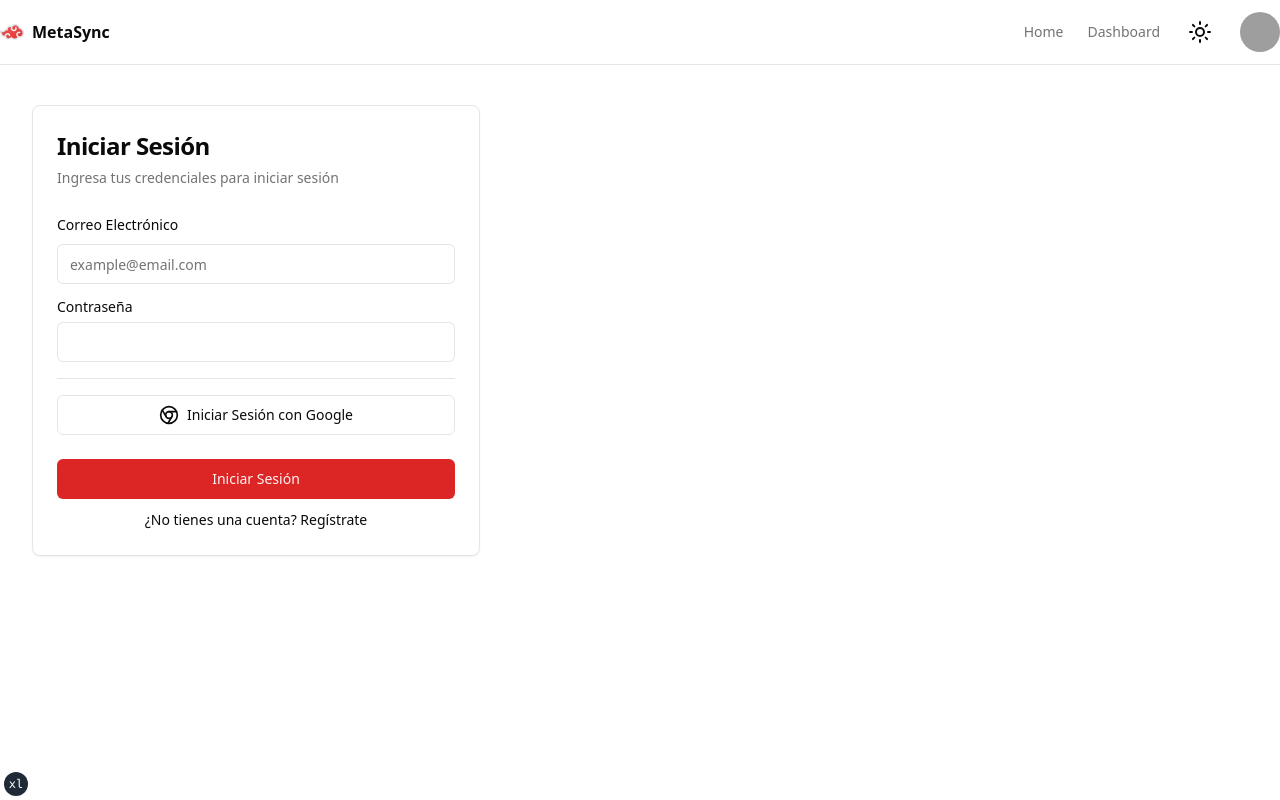
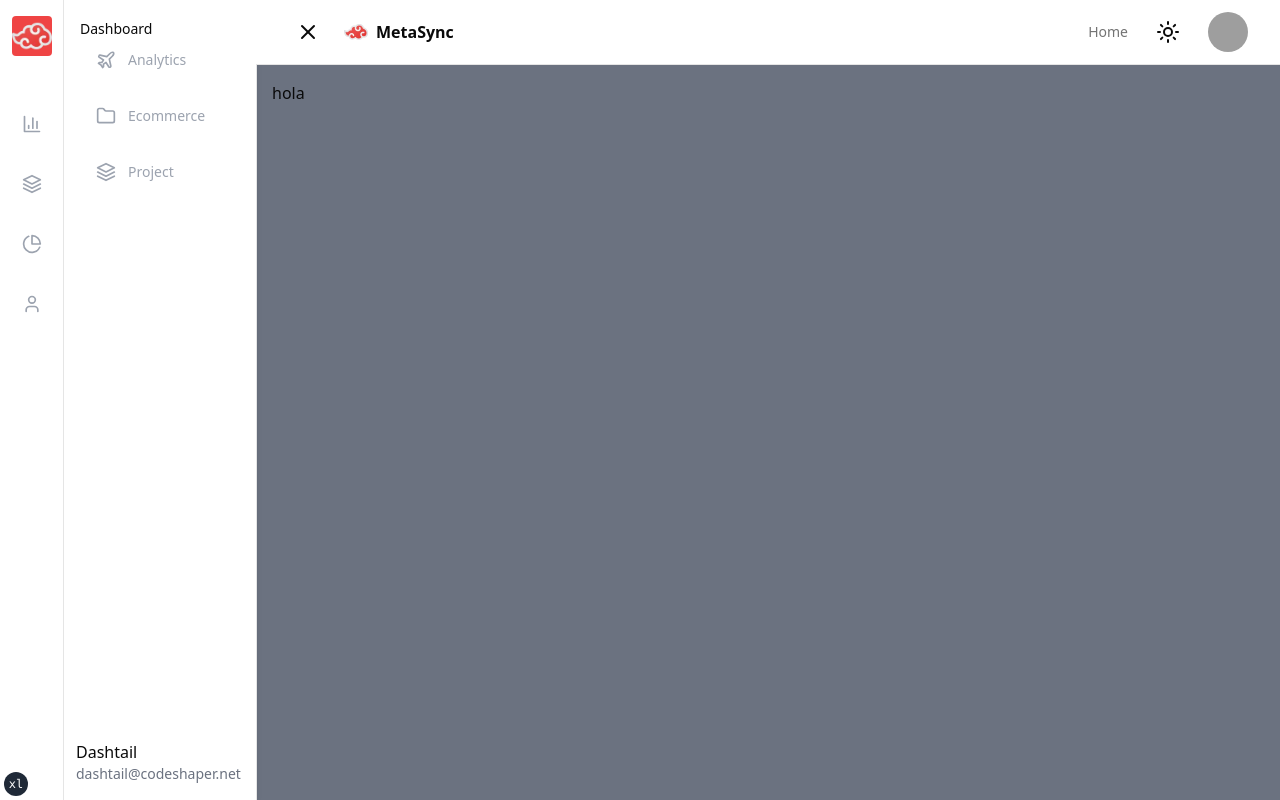
Before and after one commit to ToquiNovic/MetaSync-Client, a React (Vite) app: page /dashboard in a window 1280 px wide. Before the commit this address led to /login. Built offline with nearby package versions, Linux system fonts and the light colour scheme; no server answers; grey boxes are pictures that could not be loaded.

Commit message:
add sitebar

```diff
--- a/package.json
+++ b/package.json
@@ -13,6 +13,7 @@
     "@radix-ui/react-avatar": "^1.1.0",
     "@radix-ui/react-label": "^2.1.0",
     "@radix-ui/react-progress": "^1.1.0",
+    "@radix-ui/react-scroll-area": "^1.1.0",
     "@radix-ui/react-separator": "^1.1.0",
     "@radix-ui/react-slot": "^1.0.2",
     "axios": "^1.7.4",
--- a/src/App.tsx
+++ b/src/App.tsx
@@ -1,15 +1,17 @@
+// App.tsx
 import { createBrowserRouter, RouterProvider } from 'react-router-dom'
 import Layout from '@/layouts/Layout'
 import HomePage from '@/pages/HomePage'
-import RequireAuth from '@/utils/RequireAuth'
 import Dashboard from '@/pages/Dashboard'
 import LoginPage from '@/pages/LoginPage'
 import RegisterPage from '@/pages/RegisterPage'
 import ErrorPage from '@/pages/ErrorPage'
 import { ThemeProvider } from '@/components/theme-provider'
 import { TailwindIndicator } from '@/components/tailwind-indicator'
+// import AuthContext from '@/utils/AuthContext'
+import DashboardLayout from '@/layouts/DashboardLayout'
 
-const router = createBrowserRouter([
+const homeRoutes = [
   {
     path: '/',
     element: <Layout />,
@@ -26,14 +28,34 @@ const router = createBrowserRouter([
       {
         path: 'register',
         element: <RegisterPage />
-      },
-      {
-        path: 'dashboard',
-        element: <RequireAuth><Dashboard /></RequireAuth>
       }
     ]
   }
-])
+]
+
+const dashboardRoutes = [
+  {
+    path: '/dashboard',
+    element: (
+    // <AuthContext>
+    // <DashboardLayout />
+    // </AuthContext>
+      <DashboardLayout />
+
+    ),
+    errorElement: <ErrorPage />,
+    children: [
+      {
+        path: '',
+        element: <Dashboard />
+      }
+    ]
+  }
+]
+
+const combinedRoutes = [...homeRoutes, ...dashboardRoutes]
+
+const router = createBrowserRouter(combinedRoutes)
 
 function App () {
   return (
@@ -43,7 +65,6 @@ function App () {
           <RouterProvider router={router} />
         </div>
         <TailwindIndicator />
-
       </ThemeProvider>
     </div>
   )
--- /dev/null
+++ b/src/components/app/Dashboard/Sidebar.tsx
@@ -0,0 +1,71 @@
+import { Button } from '@/components/ui/button'
+import { ScrollArea } from '@/components/ui/scroll-area'
+import { Label } from '@radix-ui/react-label'
+import { BarChart3, User, Layers, PieChart, Plane, Folder } from 'lucide-react'
+
+interface SidebarProps {
+  isCollapsible: boolean;
+}
+
+export default function Sidebar ({ isCollapsible }: SidebarProps) {
+  const menuItems = [
+    { label: 'Tableros', icon: BarChart3 },
+    { label: 'Equipos', icon: Layers },
+    { label: 'Sensores', icon: PieChart },
+    { label: 'Usuarios', icon: User }
+  ]
+
+  return (
+    <div className='fixed h-screen bg-background border-r shadow-md flex'>
+      {/* Parte fija: Menú principal */}
+      <div className='w-16 flex flex-col items-center py-4 border-r'>
+        <div className='w-15 h-15 bg-red-500 rounded-sm flex items-center justify-center mb-8'>
+          <img src='/metasync-logo.webp' alt='MetaSync Logo' className='h-10 w-10' />
+        </div>
+        <nav className='flex flex-col space-y-5 py-4'>
+          {menuItems.map((item, index) => (
+            <div key={index} className='relative group'>
+              <Button variant='ghost' size='icon' className='text-gray-400 hover:text-gray-600'>
+                <item.icon className='h-5 w-5' />
+              </Button>
+              <span className='absolute left-full ml-2 px-2 py-1 rounded bg-gray-800 text-white text-xs opacity-0 group-hover:opacity-100 transition-opacity duration-300 z-10 whitespace-nowrap'>
+                {item.label}
+              </span>
+            </div>
+          ))}
+        </nav>
+      </div>
+
+      {/* Parte colapsable: Opciones adicionales */}
+      <div className={`transition-width duration-500 ${isCollapsible ? 'w-0 overflow-hidden' : 'w-48'} flex flex-col`}>
+        <div className={`p-4 ${isCollapsible ? 'hidden' : 'block'}`}>
+          <Label className='text-sm font-medium mb-4'>Dashboard</Label>
+          <ScrollArea className='flex-1'>
+            <nav className='flex flex-col space-y-4'>
+              <Button variant='ghost' className='w-full justify-start text-gray-400 hover:text-gray-600'>
+                <Plane className='h-5 w-5 mr-3' />
+                <span>Analytics</span>
+              </Button>
+              <Button variant='ghost' className='w-full justify-start text-gray-400 hover:text-gray-600'>
+                <Folder className='h-5 w-5 mr-3' />
+                <span>Ecommerce</span>
+              </Button>
+              <Button variant='ghost' className='w-full justify-start text-gray-400 hover:text-gray-600'>
+                <Layers className='h-5 w-5 mr-3' />
+                <span>Project</span>
+              </Button>
+            </nav>
+          </ScrollArea>
+        </div>
+        <div className='fixed bottom-1 left-15 z-50 flex items-center justify-center p-3'>
+          <div className='flex items-center space-x-3'>
+            <div>
+              <p className='font-medium'>Dashtail</p>
+              <p className='text-sm text-gray-500'>dashtail@codeshaper.net</p>
+            </div>
+          </div>
+        </div>
+      </div>
+    </div>
+  )
+}
--- a/src/components/app/Login/formLogin.tsx
+++ b/src/components/app/Login/formLogin.tsx
@@ -13,7 +13,7 @@ export default function FormLogin () {
   }
 
   return (
-    <div className='container grid items-center gap-6 pb-8 pt-20 md:py-10'>
+    <div className='flex items-center justify-center min-h-screen w-full px-4'>
       <Card className='w-full max-w-md'>
         <CardHeader>
           <CardTitle className='text-2xl font-bold'>Iniciar Sesión</CardTitle>
--- a/src/components/app/NavBar/site-header.tsx
+++ b/src/components/app/NavBar/site-header.tsx
@@ -1,39 +1,67 @@
 import { useState } from 'react'
+import { useLocation } from 'react-router-dom'
 import { MainNav } from '@/components/app/NavBar/main-nav'
 import { ThemeToggle } from '@/components/app/NavBar/theme-toggle'
 import { siteConfig } from '@/config/site'
 import AvatarUser from '@/components/app/NavBar/avatar'
 import { Menu, X } from 'lucide-react'
+import { Button } from '@/components/ui/button'
 
-export function SiteHeader () {
+// Definir las props esperadas por SiteHeader
+interface SiteHeaderProps {
+  toggleSidebar: () => void;
+  isSidebarVisible: boolean;
+}
+
+export function SiteHeader ({ toggleSidebar, isSidebarVisible }: SiteHeaderProps) {
   const [isMenuOpen, setIsMenuOpen] = useState(false)
+  const location = useLocation()
 
   const toggleMenu = () => {
     setIsMenuOpen(!isMenuOpen)
   }
 
+  const filteredNavItems = siteConfig.mainNav.filter(
+    (item) => item.href !== '/dashboard' || location.pathname !== '/dashboard'
+  )
+
   return (
     <header className='sticky top-0 z-40 w-full border-b bg-background'>
-      <div className='container flex h-16 items-center justify-between px-4 sm:px-0'>
-        <a href='/' className='flex items-center space-x-2'>
-          <img src='/metasync-logo.webp' alt='MetaSync Logo' className='h-6 w-6' />
-          <span className='inline-block font-bold'>MetaSync</span>
-        </a>
+      <div className='container flex h-16 items-center justify-between px-4 sm:px-6 lg:px-8'>
+        <div className='flex items-center space-x-4'>
+          {/* Sidebar Toggle */}
+          {location.pathname === '/dashboard' && (
+            <Button
+              variant='ghost'
+              size='icon'
+              onClick={toggleSidebar}
+              className='flex items-center justify-center p-2 rounded-full'
+            >
+              {isSidebarVisible ? <X className='h-6 w-6' /> : <Menu className='h-6 w-6' />}
+            </Button>
+          )}
+          <a href='/' className='flex items-center space-x-2'>
+            <img src='/metasync-logo.webp' alt='MetaSync Logo' className='h-6 w-6' />
+            <span className='inline-block font-bold'>MetaSync</span>
+          </a>
+        </div>
         <div className='flex items-center space-x-4 sm:space-x-1'>
           {/* Mobile Menu Toggle */}
-          <button
+          <Button
+            variant='ghost'
+            size='icon'
             onClick={toggleMenu}
             className='block sm:hidden text-2xl focus:outline-none'
           >
             {isMenuOpen ? <X className='h-6 w-6' /> : <Menu className='h-6 w-6' />}
-          </button>
+          </Button>
           {/* Main Navigation */}
           <nav
             className={`${
               isMenuOpen ? 'flex' : 'hidden'
             } flex-col items-center absolute top-16 left-0 w-full sm:w-auto bg-background p-4 sm:p-0 sm:static sm:flex-row sm:flex space-y-2 sm:space-y-0 sm:space-x-4 transition-all duration-300 sm:transition-none`}
           >
-            <MainNav items={siteConfig.mainNav} />
+            <MainNav items={filteredNavItems} />
             <ThemeToggle />
             <AvatarUser />
           </nav>
--- /dev/null
+++ b/src/components/ui/scroll-area.tsx
@@ -0,0 +1,46 @@
+import * as React from 'react'
+import * as ScrollAreaPrimitive from '@radix-ui/react-scroll-area'
+
+import { cn } from '@/lib/utils'
+
+const ScrollArea = React.forwardRef<
+  React.ElementRef<typeof ScrollAreaPrimitive.Root>,
+  React.ComponentPropsWithoutRef<typeof ScrollAreaPrimitive.Root>
+>(({ className, children, ...props }, ref) => (
+  <ScrollAreaPrimitive.Root
+    ref={ref}
+    className={cn('relative overflow-hidden', className)}
+    {...props}
+  >
+    <ScrollAreaPrimitive.Viewport className='h-full w-full rounded-[inherit]'>
+      {children}
+    </ScrollAreaPrimitive.Viewport>
+    <ScrollBar />
+    <ScrollAreaPrimitive.Corner />
+  </ScrollAreaPrimitive.Root>
+))
+ScrollArea.displayName = ScrollAreaPrimitive.Root.displayName
+
+const ScrollBar = React.forwardRef<
+  React.ElementRef<typeof ScrollAreaPrimitive.ScrollAreaScrollbar>,
+  React.ComponentPropsWithoutRef<typeof ScrollAreaPrimitive.ScrollAreaScrollbar>
+>(({ className, orientation = 'vertical', ...props }, ref) => (
+  <ScrollAreaPrimitive.ScrollAreaScrollbar
+    ref={ref}
+    orientation={orientation}
+    className={cn(
+      'flex touch-none select-none transition-colors',
+      orientation === 'vertical' &&
+        'h-full w-2.5 border-l border-l-transparent p-[1px]',
+      orientation === 'horizontal' &&
+        'h-2.5 flex-col border-t border-t-transparent p-[1px]',
+      className
+    )}
+    {...props}
+  >
+    <ScrollAreaPrimitive.ScrollAreaThumb className='relative flex-1 rounded-full bg-border' />
+  </ScrollAreaPrimitive.ScrollAreaScrollbar>
+))
+ScrollBar.displayName = ScrollAreaPrimitive.ScrollAreaScrollbar.displayName
+
+export { ScrollArea, ScrollBar }
--- /dev/null
+++ b/src/layouts/DashboardLayout.tsx
@@ -0,0 +1,22 @@
+import { Outlet } from 'react-router-dom'
+import { SiteHeader } from '@/components/app/NavBar/site-header'
+import Sidebar from '@/components/app/Dashboard/Sidebar'
+import { useSidebarStore } from '@/store/useSitebarStore'
+
+function DashboardLayout () {
+  const { isSidebarVisible, toggleSidebar } = useSidebarStore()
+
+  return (
+    <div className='flex h-screen overflow-hidden'>
+      <Sidebar isCollapsible={!isSidebarVisible} />
+      <div className={`flex-1 flex flex-col transition-all duration-500 ${isSidebarVisible ? 'ml-64' : 'ml-16'}`}>
+        <SiteHeader toggleSidebar={toggleSidebar} isSidebarVisible={isSidebarVisible} />
+        <main className='flex-1 p-4 bg-gray-500'>
+          <Outlet />
+        </main>
+      </div>
+    </div>
+  )
+}
+
+export default DashboardLayout
--- a/src/pages/Dashboard.tsx
+++ b/src/pages/Dashboard.tsx
@@ -1,7 +1,7 @@
 export default function Dashboard () {
   return (
-    <div>
-      <h1>Dashboard</h1>
+    <div className='flex h-screen'>
+      hola
     </div>
   )
 }
--- a/src/pages/LoginPage.tsx
+++ b/src/pages/LoginPage.tsx
@@ -1,8 +1,10 @@
 import FormLogin from '@/components/app/Login/formLogin'
 export default function LoginPage () {
   return (
-    <>
-      <FormLogin />
-    </>
+    <div className='flex items-center justify-center min-h-screen w-full px-4 gap-6 pb-8 pt-200 md:py-8'>
+      <div className='w-full max-w-md'>
+        <FormLogin />
+      </div>
+    </div>
   )
 }
--- /dev/null
+++ b/src/store/useSitebarStore.ts
@@ -0,0 +1,23 @@
+import create from 'zustand'
+import { persist } from 'zustand/middleware'
+
+// Define la interfaz para el estado
+interface SidebarState {
+  isSidebarVisible: boolean;
+  toggleSidebar: () => void;
+  setSidebarVisible: (visible: boolean) => void;
+}
+
+// Crear el store con Zustand y persistencia
+export const useSidebarStore = create<SidebarState>()(
+  persist(
+    (set) => ({
+      isSidebarVisible: true,
+      toggleSidebar: () => set((state: SidebarState) => ({ isSidebarVisible: !state.isSidebarVisible })),
+      setSidebarVisible: (visible: boolean) => set({ isSidebarVisible: visible })
+    }),
+    {
+      name: 'sidebar-storage' // Nombre clave en localStorage
+    }
+  )
+)
```
Also changed, not shown: src/utils/AuthContex.tsx (added, +19 -0 lines), 1 other file (tests, documents, lock files or other folders).
